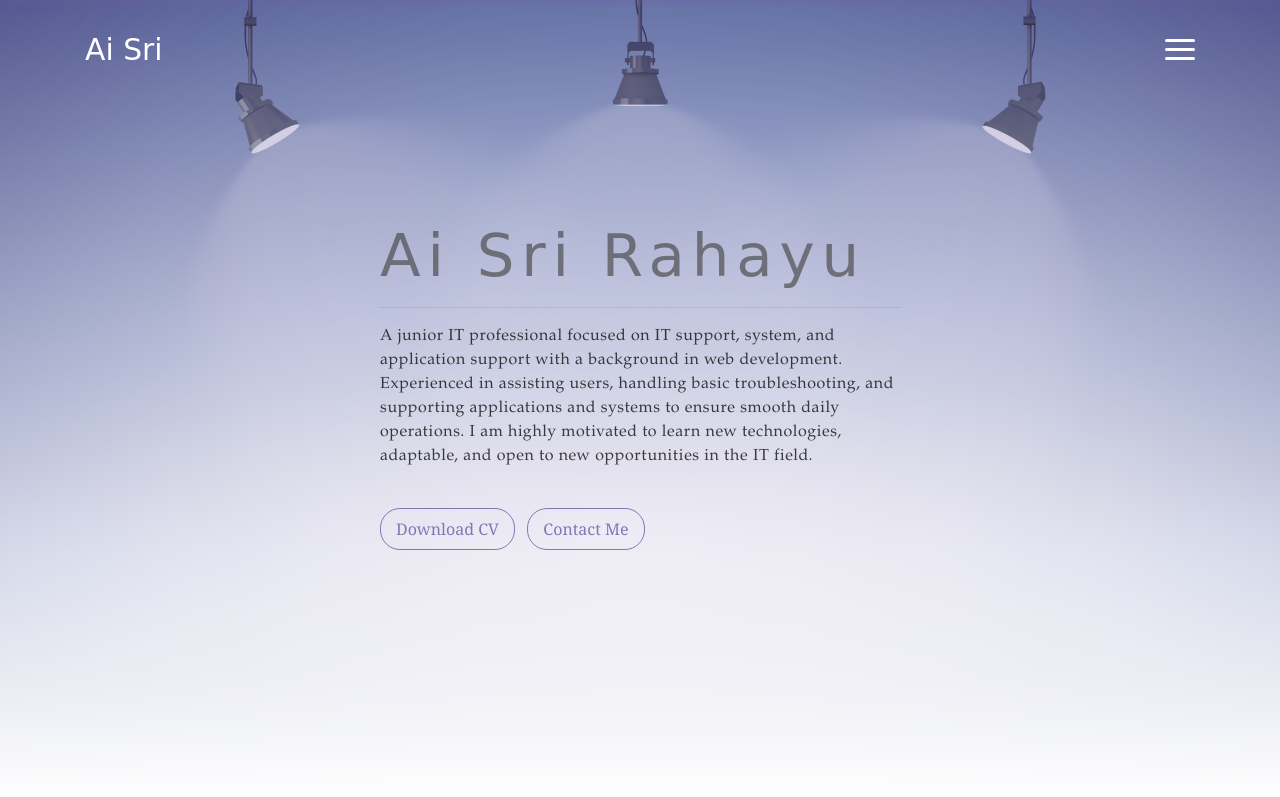
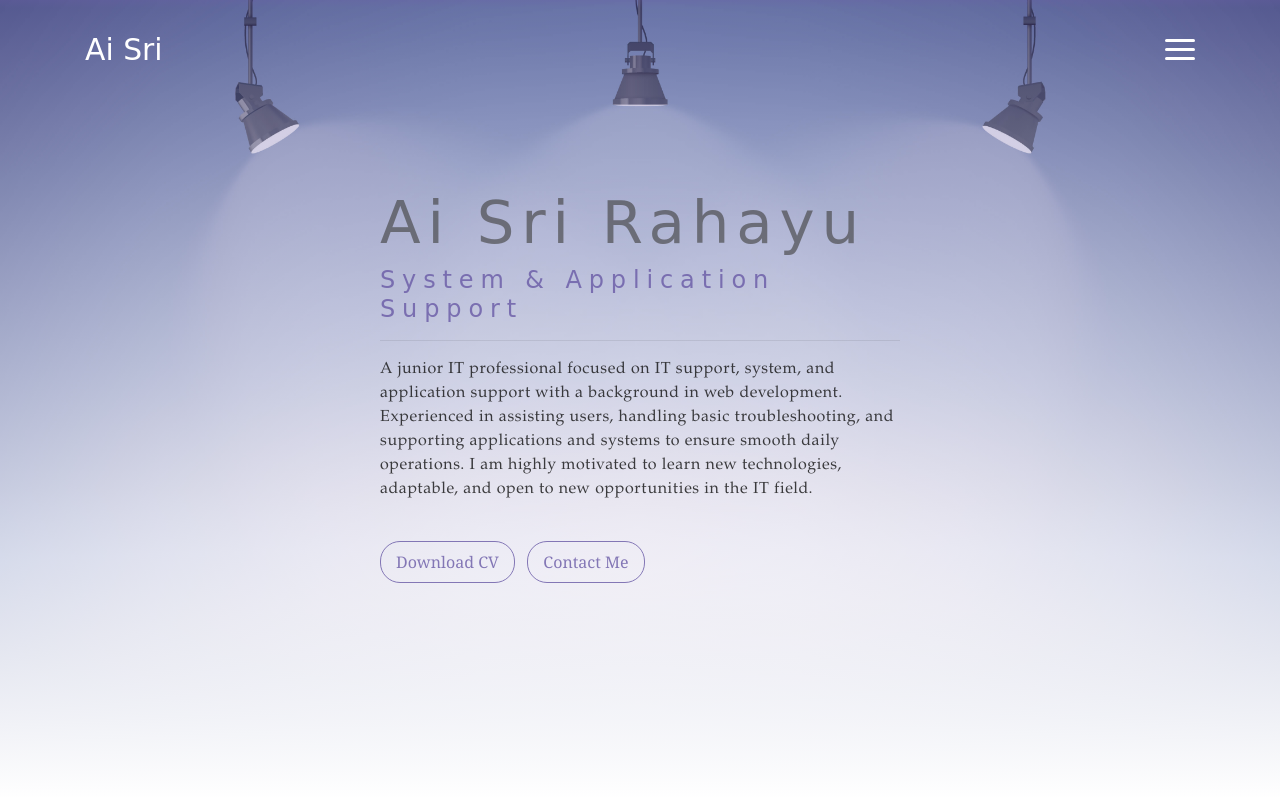
Before and after one commit to srirhy0601/Portofolio, a website: page index.html in a window 1280 px wide. Shown: the top 797 px of the page. Drawn offline with nearby package versions, Linux system fonts and the light colour scheme; a web font is replaced by a local one.

Commit message:
Add subtitle to header in index.html

```diff
--- a/index.html
+++ b/index.html
@@ -71,6 +71,7 @@
         <h1 class="header-title">
           <span class="up">Ai Sri Rahayu</span>
           </h1>
+        <h4> <span class="down"> System & Application Support </span></h4>
         <hr>
         <p class="header-subtitle">
           A junior IT professional focused on IT support, system,
```
